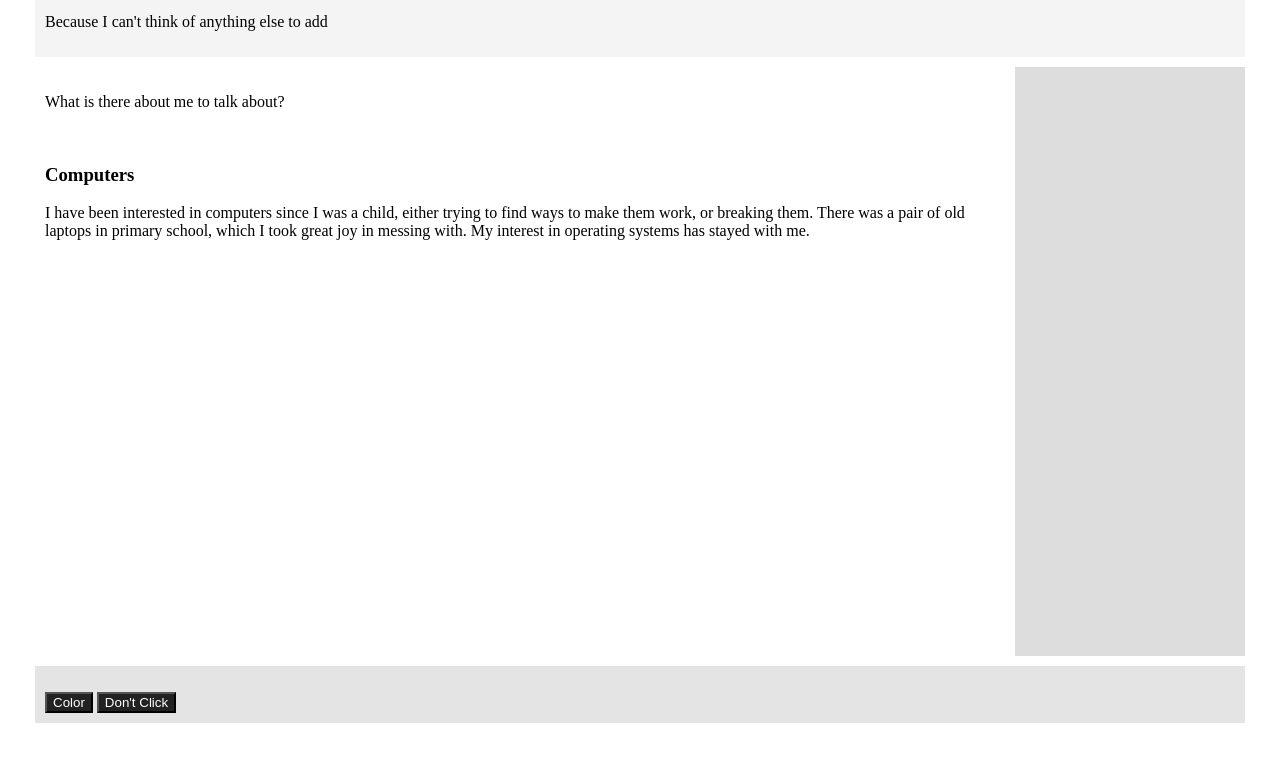
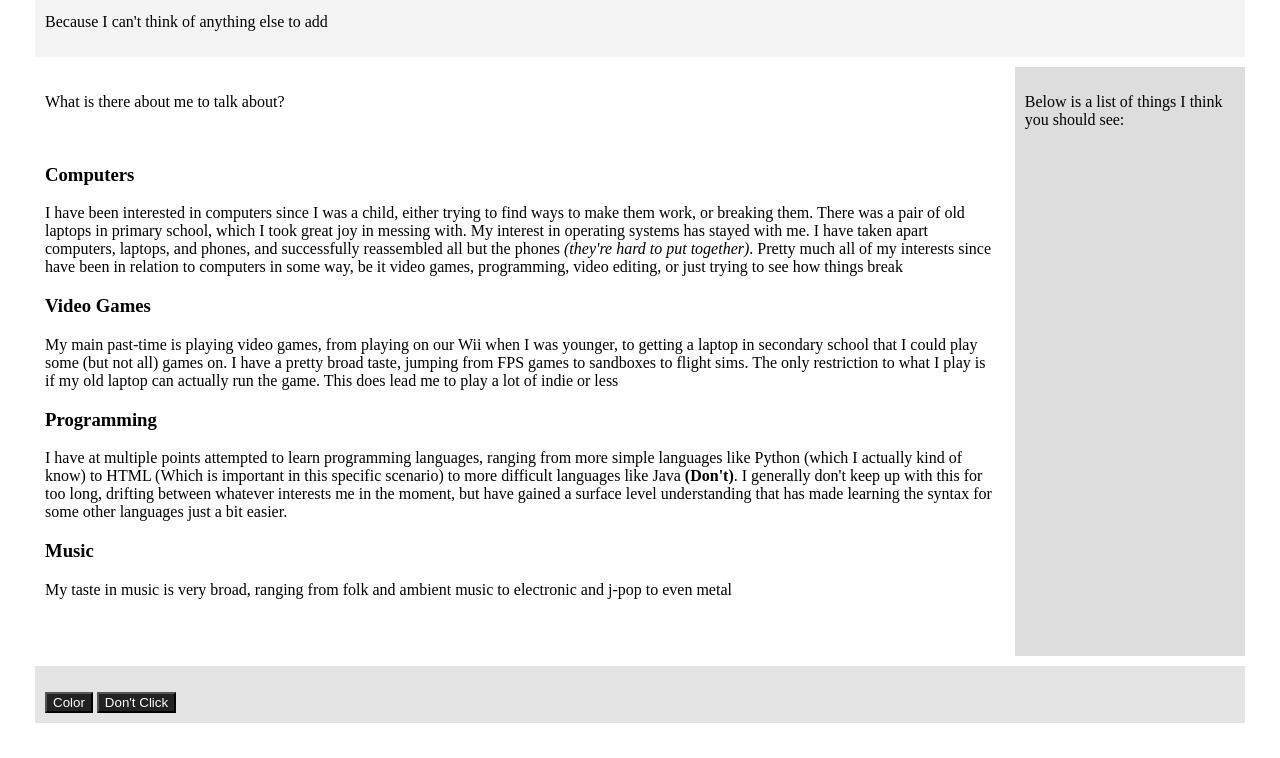
Before and after one commit to Seraph353/webtie, a plain HTML site: page elliotRandomPage.html in a window 1280 px wide. Shown: the part 112-870 px from the top of the page. Drawn offline with Linux system fonts and the light colour scheme.

Commit message:
Turn off autoreload, add more content

```diff
--- a/elliotRandomPage.html
+++ b/elliotRandomPage.html
@@ -4,7 +4,6 @@
 		<link rel="stylesheet" href="assets/styles.css">
 		<title>Your title goes here</title>
 		<link rel="icon" type="image/x-icon" href="assets/favicon.ico">
-		<meta http-equiv="refresh" content="10">
 		<meta name="viewport" content="width=device-width, initial-scale=1">
 		<meta charset="utf-8">
 		<style>
@@ -129,10 +128,17 @@
 				<p>What is there about me to talk about?</p>
 				<br>
 				<h3>Computers</h3>
-				<p>I have been interested in computers since I was a child, either trying to find ways to make them work, or breaking them. There was a pair of old laptops in primary school, which I took great joy in messing with. My interest in operating systems has stayed with me.</p>
+				<p>I have been interested in computers since I was a child, either trying to find ways to make them work, or breaking them. There was a pair of old laptops in primary school, which I took great joy in messing with. My interest in operating systems has stayed with me. I have taken apart computers, laptops, and phones, and successfully reassembled all but the phones <span style="font-style: italic">(they're hard to put together)</span>. Pretty much all of my interests since have been in relation to computers in some way, be it video games, programming, video editing, or just trying to see how things break</p>
+				<h3>Video Games</h3>
+				<p>My main past-time is playing video games, from playing on our Wii when I was younger, to getting a laptop in secondary school that I could play some (but not all) games on. I have a pretty broad taste, jumping from FPS games to sandboxes to flight sims. The only restriction to what I play is if my old laptop can actually run the game. This does lead me to play a lot of indie or less </p>
+				<h3>Programming</h3>
+				<p>I have at multiple points attempted to learn programming languages, ranging from more simple languages like Python (which I actually kind of know) to HTML (Which is important in this specific scenario) to more difficult languages like Java <span style="font-weight: bold ">(Don't)</span>. I generally don't keep up with this for too long, drifting between whatever interests me in the moment, but have gained a surface level understanding that has made learning the syntax for some other languages just a bit easier.</p>
+				<h3>Music</h3>
+				<p>My taste in music is very broad, ranging from folk and ambient music to electronic and j-pop to even metal</p>
+
 			</div>
 			<div class="Sidebar">
-				<p></p>
+				<p>Below is a list of things I think you should see:</p>
 			</div>
 		</div>
 	</body>
```
